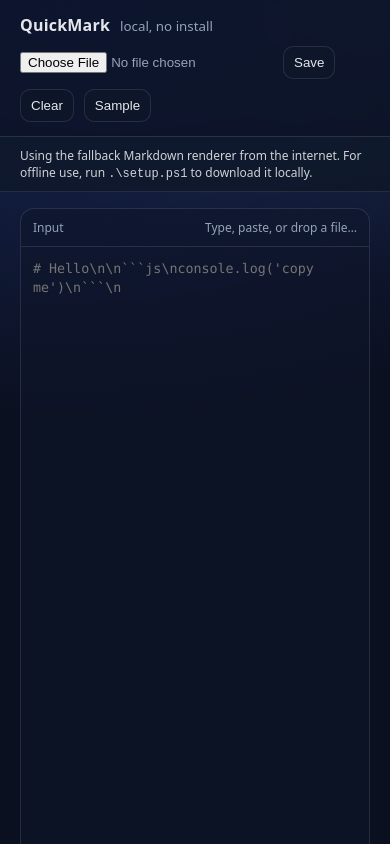
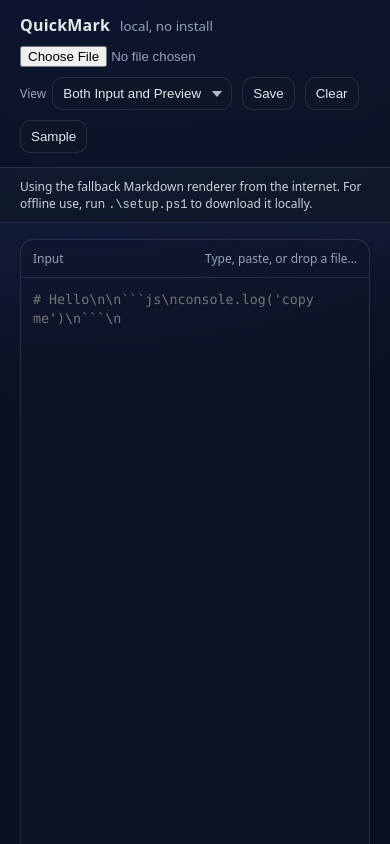
Before and after one commit to InsolentFlunkey/quick-mark, a plain HTML site: page QuickMark.html in a window 390 px wide. Shown: the top 844 px of the page. Drawn offline with nearby package versions, Linux system fonts and the light colour scheme.

Commit message:
Add dropdown to select which pane(s) to show

```diff
--- a/QuickMark.html
+++ b/QuickMark.html
@@ -108,6 +108,40 @@
         gap: 10px;
         align-items: center;
         flex-wrap: wrap;
+      }
+
+      .controls label {
+        color: var(--muted);
+        font-size: 12px;
+      }
+
+      select {
+        appearance: none;
+        border: 1px solid var(--border);
+        background: rgba(15, 23, 42, 0.7);
+        color: var(--text);
+        border-radius: 10px;
+        padding: 8px 30px 8px 10px;
+        cursor: pointer;
+      }
+
+      .select-wrap {
+        position: relative;
+        display: inline-flex;
+        align-items: center;
+        gap: 6px;
+      }
+
+      .select-wrap::after {
+        content: "";
+        position: absolute;
+        right: 10px;
+        width: 0;
+        height: 0;
+        border-left: 5px solid transparent;
+        border-right: 5px solid transparent;
+        border-top: 6px solid rgba(229, 231, 235, 0.8);
+        pointer-events: none;
       }
 
       input[type="file"] {
@@ -330,6 +364,14 @@
           </div>
           <div class="controls">
             <input id="file" type="file" accept=".md,.markdown,.txt,text/markdown,text/plain" />
+            <span class="select-wrap">
+              <label for="viewSelect">View</label>
+              <select id="viewSelect">
+                <option value="both">Both Input and Preview</option>
+                <option value="input">Input Pane</option>
+                <option value="preview">Preview Pane</option>
+              </select>
+            </span>
             <button id="save" type="button">Save</button>
             <button id="clear" type="button">Clear</button>
             <button id="sample" type="button">Sample</button>
@@ -356,7 +398,7 @@
         <div class="drop-hint">Tip: drag &amp; drop a `.md` file anywhere on the page.</div>
       </section>
 
-      <section class="panel">
+      <section class="panel" id="previewPanel">
         <div class="panel-head"><span>Preview</span><span></span></div>
         <div class="viewer" id="out"></div>
       </section>
@@ -373,6 +415,10 @@
       const saveBtn = document.getElementById("save");
       const headerEl = document.querySelector("header");
       const depNotice = document.getElementById("depNotice");
+      const grid = document.querySelector(".grid");
+      const viewSelect = document.getElementById("viewSelect");
+      const editorPanel = document.getElementById("editorPanel");
+      const previewPanel = document.getElementById("previewPanel");
 
       let currentFilename = "document.md";
 
@@ -569,6 +615,24 @@
           update();
         });
 
+        const applyView = (mode) => {
+          const showInput = mode !== "preview";
+          const showPreview = mode !== "input";
+          editorPanel.classList.toggle("hidden", !showInput);
+          previewPanel.classList.toggle("hidden", !showPreview);
+          if (showInput && showPreview) {
+            grid.style.gridTemplateColumns = "";
+          } else {
+            grid.style.gridTemplateColumns = "1fr";
+          }
+          localStorage.setItem("quickmark:view", mode);
+        };
+
+        viewSelect.addEventListener("change", () => applyView(viewSelect.value));
+        const savedView = localStorage.getItem("quickmark:view") || "both";
+        viewSelect.value = savedView;
+        applyView(savedView);
+
         const saved = localStorage.getItem("markdown-viewer:content");
         if (saved) {
           md.value = saved;
```
Also changed, not shown: README.md.
